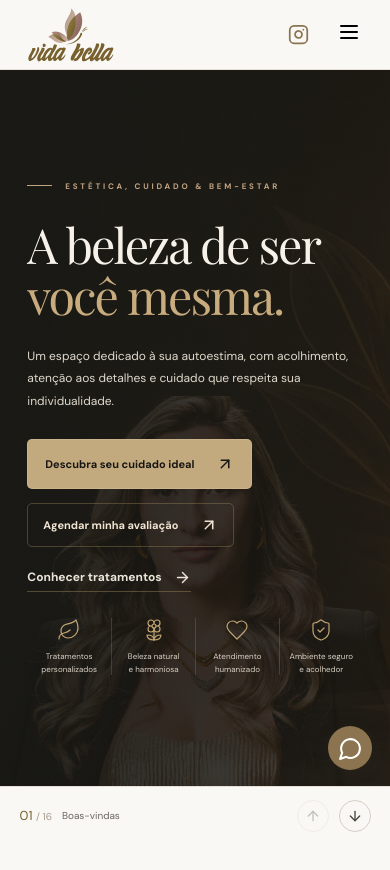
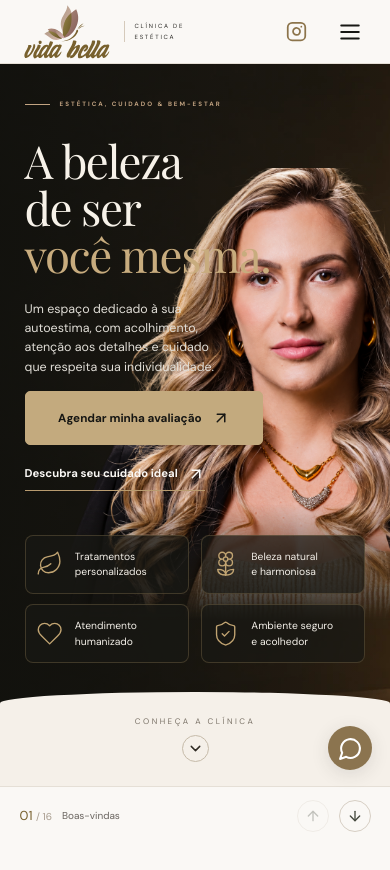
Before and after one commit to pedroaugustoftw/ClinicaVidaBella, a React (Vite) app: page / in a window 390 px wide. Shown: the top 870 px of the page. Built offline with nearby package versions, Linux system fonts and the light colour scheme; a web font is replaced by a local one.

Commit message:
Ajusta hero mobile a referencia e remove rolagem interna

```diff
--- /dev/null
+++ b/src/hero-mobile.css
@@ -0,0 +1,53 @@
+.hero-mobile-next { display: none; }
+@media (max-width: 700px) {
+  .gallery-enabled header { height: 64px; padding-inline: 5%; background: #faf8f5; }
+  .gallery-enabled .mobile-menu { color: #171714; -webkit-appearance: none; padding: 8px; line-height: 0; }
+  .gallery-enabled .mobile-menu svg { width: 26px; height: 26px; }
+  .gallery-enabled .header-instagram { color: #8c744b; }
+  .gallery-enabled .nav { top: 64px; color: #302b24; background: #faf8f5; }
+  .gallery-enabled .nav a { color: #302b24; }
+  .gallery-enabled .brand-lockup { gap: 10px; }
+  .gallery-enabled .brand-lockup > span { display: block; max-width: 65px; padding-left: 10px; font-size: 6px; letter-spacing: 1.8px; }
+  .gallery-stage { top: 64px; bottom: 58px; }
+  .gallery-stage .hero { display: block; overflow: hidden; container-type: size; }
+  .gallery-stage .hero::before { background-image: linear-gradient(90deg, #11110de0 0%, #11110d80 48%, transparent 100%), url('/images/hero-background.webp'); }
+  .gallery-stage .hero-content { position: relative; z-index: 2; height: 100%; min-height: 0; padding: 5cqh 6.3% 17cqh; justify-content: flex-start; background: transparent; }
+  .gallery-stage .hero .eyebrow { font-size: clamp(6px, 1.6vw, 9px); letter-spacing: 2px; gap: 10px; margin: 0 0 4cqh; white-space: nowrap; }
+  .gallery-stage .hero .eyebrow-line { width: 25px; flex-shrink: 0; }
+  .gallery-stage .hero h1 { font-size: min(11.7vw, 8cqh); line-height: 1.03; letter-spacing: -1.5px; width: 65%; margin: 0 0 3cqh; }
+  .gallery-stage .hero h1 em { display: block; white-space: nowrap; }
+  .gallery-stage .hero h1 > span { display: block; }
+  .gallery-stage .hero-content > p { font-size: min(3.2vw, 2.15cqh); line-height: 1.55; width: 58%; margin-bottom: 2cqh; color: #e0ddd6; }
+  .gallery-stage .hero-photo.photo-cutout { inset: 7cqh -34% auto auto; width: 116%; height: 70cqh; opacity: 1; z-index: 0; overflow: hidden; mask-image: linear-gradient(to bottom, #000 77%, transparent 100%); }
+  .gallery-stage .hero-photo.photo-cutout > img { object-fit: contain; object-position: center bottom; }
+  .gallery-stage .hero-actions { display: flex; flex-direction: column; align-items: flex-start; gap: 1.8cqh; margin: 0; width: 70%; }
+  .gallery-stage .hero .hero-direct { order: -1; background: #c3aa7e; color: #171714; border: 1px solid #c3aa7e; width: 100%; padding: 2.3cqh 12px; font-size: min(3vw, 2cqh); border-radius: 5px; gap: 10px; }
+  .gallery-stage .hero .hero-questionnaire { width: auto; padding: 1cqh 0; border: 0; border-bottom: 1px solid #b89b6f; border-radius: 0; background: transparent; color: #faf8f5; font-size: min(2.9vw, 1.9cqh); gap: 9px; }
+  .gallery-stage .hero .hero-questionnaire:hover { background: transparent; color: #d0b88b; }
+  .gallery-stage .hero-actions .text-link { display: none; }
+  .hero-values { display: grid; grid-template-columns: repeat(2, minmax(0, 1fr)); gap: 1.5cqh 12px; margin-top: auto; padding-top: 3cqh; max-width: none; }
+  .hero-values > div { flex-direction: row; text-align: left; gap: 12px; padding: 1.8cqh 10px; border: 1px solid #b79b6a40; border-radius: 8px; background: #191915b3; min-height: 8cqh; }
+  .hero-values > div + div { border-left: 1px solid #b79b6a40; }
+  .hero-values svg { width: min(7vw, 5cqh); height: min(7vw, 5cqh); flex-shrink: 0; }
+  .hero-values span { font-size: min(2.65vw, 1.8cqh); line-height: 1.5; color: #f2eee7; }
+  .gallery-stage .hero-mobile-next { display: flex; position: absolute; z-index: 3; inset: auto 0 0; height: 13cqh; flex-direction: column; align-items: center; justify-content: center; gap: 1.2cqh; color: #7c7469; background: #f5f0e9; border-radius: 50% 50% 0 0 / 12% 12% 0 0; font-size: 8px; letter-spacing: 2.5px; text-transform: uppercase; }
+  .hero-mobile-next svg { border: 1px solid #c6bba9; border-radius: 50%; padding: 4px; width: 27px; height: 27px; color: #302b24; }
+}
+@media (max-width: 700px) and (max-height: 750px) {
+  .gallery-stage .hero-content { padding-top: 3cqh; padding-bottom: 16cqh; }
+  .gallery-stage .hero .eyebrow { margin-bottom: 2cqh; }
+  .gallery-stage .hero h1 { font-size: min(10.5vw, 7cqh); margin-bottom: 2cqh; }
+  .gallery-stage .hero-content > p { font-size: min(3vw, 2cqh); }
+  .hero-values { padding-top: 2cqh; gap: 1cqh 10px; }
+  .hero-values > div { padding-block: 1.2cqh; min-height: 7cqh; }
+}
+@media (min-width: 701px) and (max-height: 800px) {
+  .gallery-stage .hero { overflow: hidden; }
+  .gallery-stage .hero-content { padding-top: 20px; padding-bottom: 20px; }
+  .gallery-stage .hero h1 { font-size: clamp(44px, 5vw, 68px); margin-bottom: 16px; }
+  .gallery-stage .hero .eyebrow { margin-bottom: 18px; }
+  .gallery-stage .hero-content > p { line-height: 1.65; margin-bottom: 10px; }
+  .gallery-stage .hero-actions { margin-top: 8px; gap: 10px; }
+  .gallery-stage .hero .btn { padding-block: 13px; }
+  .hero-values { margin-top: 20px; }
+}
--- a/src/main.jsx
+++ b/src/main.jsx
@@ -11,6 +11,7 @@ import { CareQuestionnaire } from './CareQuestionnaire';
 import { whatsapp } from './whatsapp';
 import { assetUrl } from './assets';
 import './hero-reference.css';
+import './hero-mobile.css';
 import { useScrollGallery } from './useScrollGallery';
 import { ScrollGalleryNavigation } from './ScrollGalleryNavigation';
 
@@ -63,12 +64,13 @@ function App() {
       <section className="hero" id="inicio">
         <div className="hero-content">
           <div className="eyebrow"><span className="eyebrow-line" /> ESTÉTICA, CUIDADO & BEM-ESTAR</div>
-          <h1>A beleza de ser <em>você mesma.</em></h1>
+          <h1><span>A beleza</span> <span>de ser</span> <em>você mesma.</em></h1>
           <p>Um espaço dedicado à sua autoestima, com acolhimento, atenção aos detalhes e cuidado que respeita sua individualidade.</p>
           <div className="hero-actions"><button type="button" className="btn primary hero-questionnaire" aria-haspopup="dialog" aria-expanded={careOpen} aria-controls="care-questionnaire" onClick={() => setCareOpen(true)}>Descubra seu cuidado ideal <ArrowUpRight size={18} /></button><WhatsAppLink className="btn hero-direct">Agendar minha avaliação</WhatsAppLink><a className="text-link" href="#tratamentos">Conhecer tratamentos <ArrowRight size={17} /></a></div>
           <div className="hero-values">{[[Leaf, 'Tratamentos', 'personalizados'], [Flower2, 'Beleza natural', 'e harmoniosa'], [Heart, 'Atendimento', 'humanizado'], [ShieldCheck, 'Ambiente seguro', 'e acolhedor']].map(([Icon, line1, line2]) => <div key={line1}><Icon size={28} strokeWidth={1.2} aria-hidden="true" /><span>{line1}<br />{line2}</span></div>)}</div>
         </div>
         <div className="hero-photo photo-composition photo-cutout"><BotanicalAccent /><img src={assetUrl('/images/mariana-rocha-cutout.webp')} alt="Dra. Mariana Rocha, médica e CEO da Clínica Vida Bella" fetchPriority="high" /><div className="photo-tag"><span>DRA. MARIANA ROCHA</span><small>Um olhar atento à sua beleza.</small></div></div>
+        <a className="hero-mobile-next" href="#sobre"><span>Conheça a clínica</span><ChevronDown size={20} aria-hidden="true" /></a>
       </section>
       <section className="intro section" id="sobre">
         <div className="intro-left"><div className="eyebrow">01 / NOSSA ESSÊNCIA</div><h2>Mais do que estética.<br /><em>Um cuidado que acolhe.</em></h2><p>Na Vida Bella, sentir-se bem consigo mesma faz parte do cuidado. Atenção individualizada, escuta e uma visão natural da beleza.</p><a className="under-link" href="#instagram">Entre no nosso universo <ArrowUpRight size={17} /></a></div>
```
